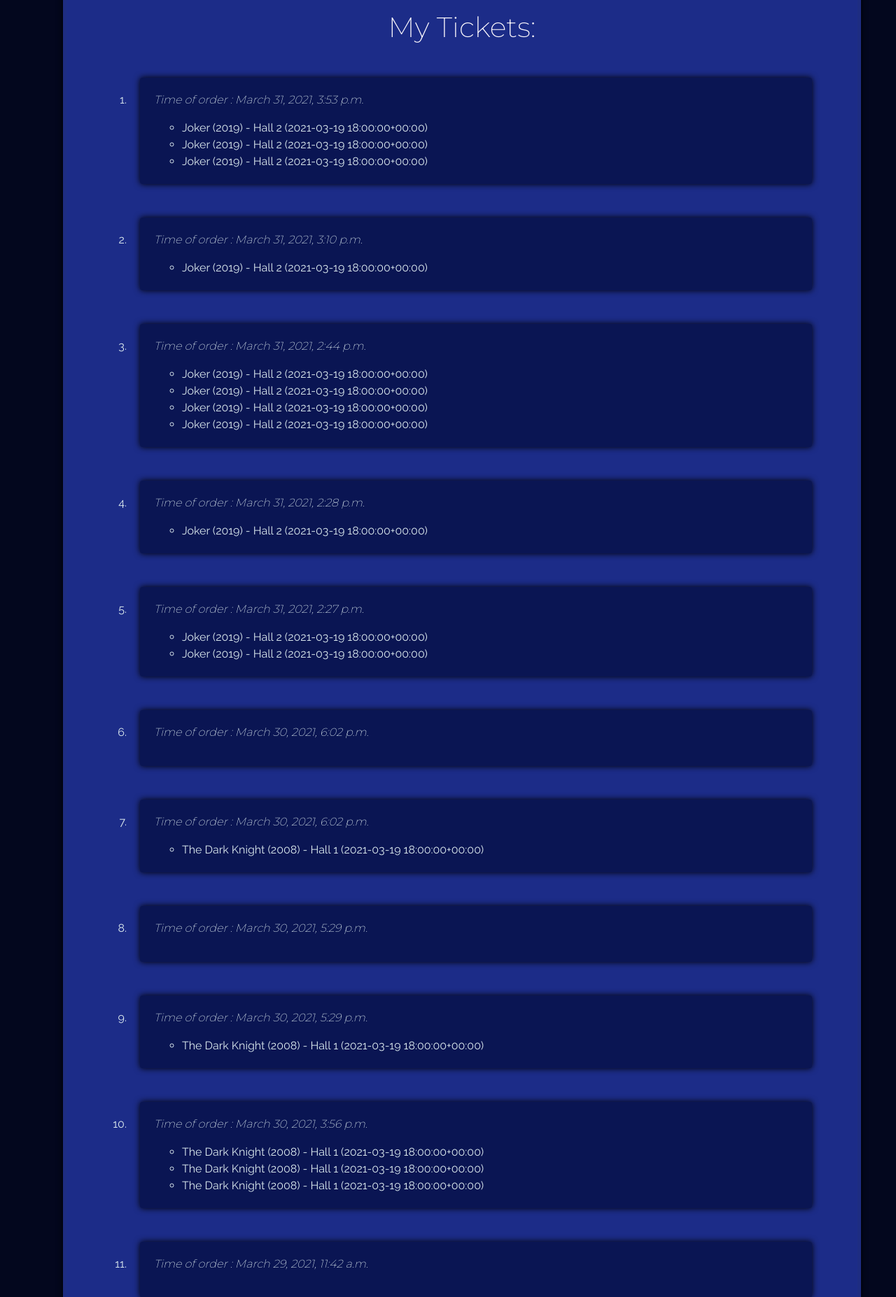
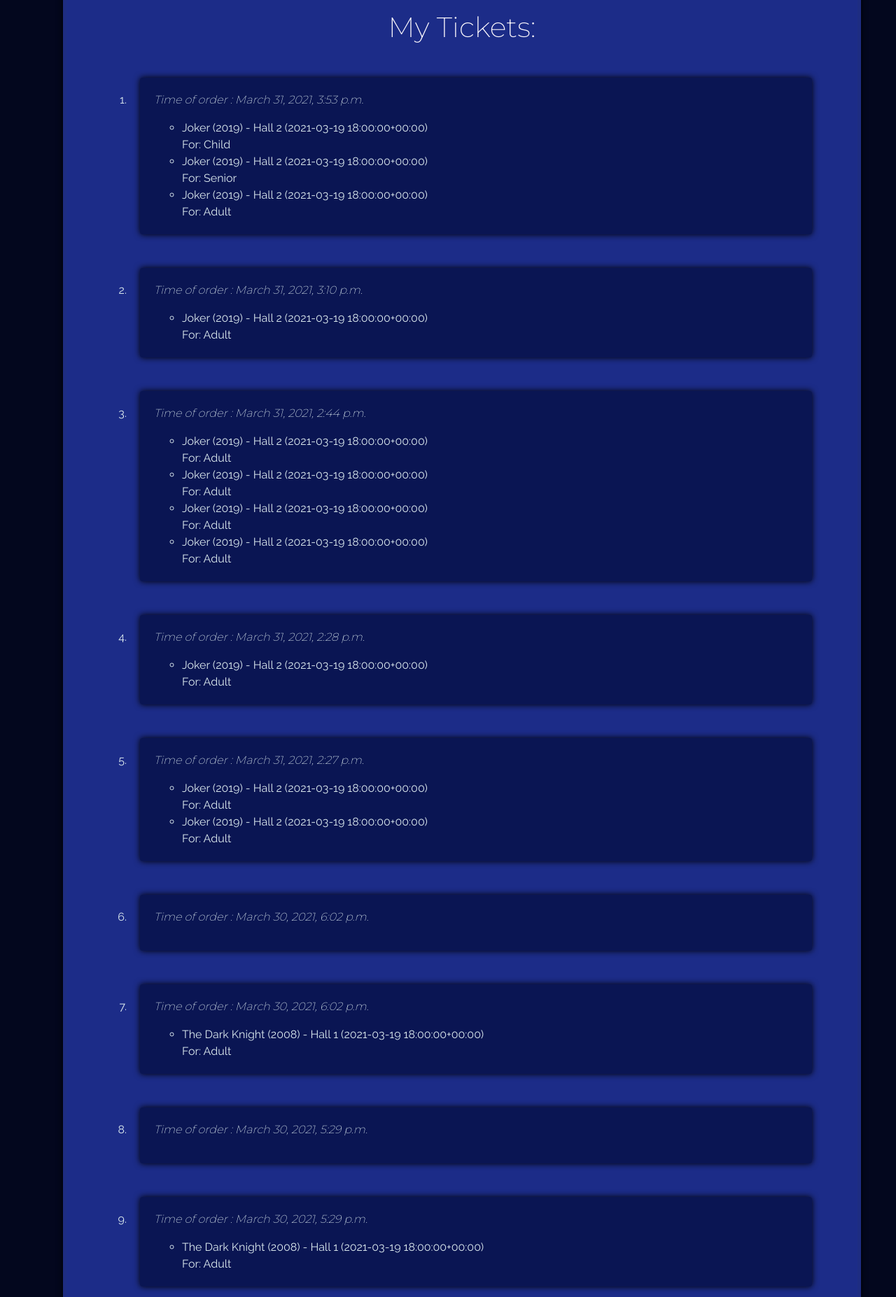
Before and after one commit to hanhwanglim/cinema-booking, a Django app: template advanced_booking/users/templates/users/booking.html in a window 1280 px wide. Shown: the part 156-2010 px from the top of the page at 70% size. Run offline with Django 3.2, Linux system fonts and the light colour scheme; the template is opened without the code that fills it: values that come from a table or form of the project are taken from there, others are empty; a user stored in the database is signed in; data comes from the database, SQL or seed files in the repository; both versions use the stored data as it was after the commit; parts of the project's set-up code (start-up, migrations or seed data) failed here and were passed over; some libraries are stand-ins or nearby versions.

Commit message:
Show the type of ticket for each order correctly in the order history

```diff
--- a/advanced_booking/users/templates/users/booking.html
+++ b/advanced_booking/users/templates/users/booking.html
@@ -34,6 +34,16 @@
                         {% for ticket in o.tickets.all %}
                         <li>{{ ticket.showtime }}</li>
 
+                        {% if ticket.type == "ADULT" %}
+                        For: Adult
+                     {% endif %}
+                     {% if ticket.type == "CHILD" %}
+                     For: Child
+                  {% endif %}
+                  {% if ticket.type == "SENIOR" %}
+                  For: Senior
+               {% endif %}
+
                         {% endfor %}
                     </ul>
                     {% endfor %}
```
Also changed, not shown: advanced_booking/db.sqlite3.
